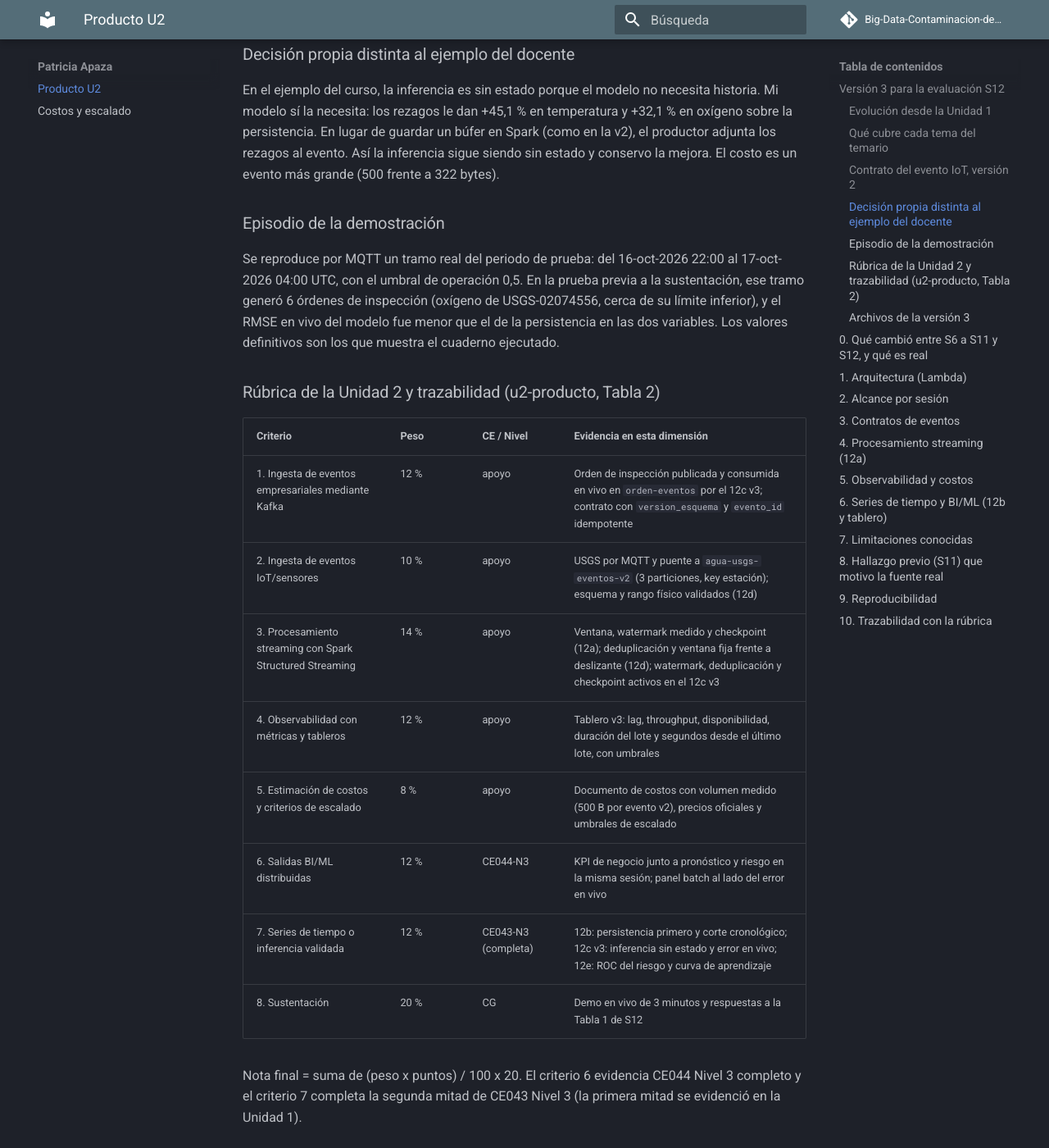
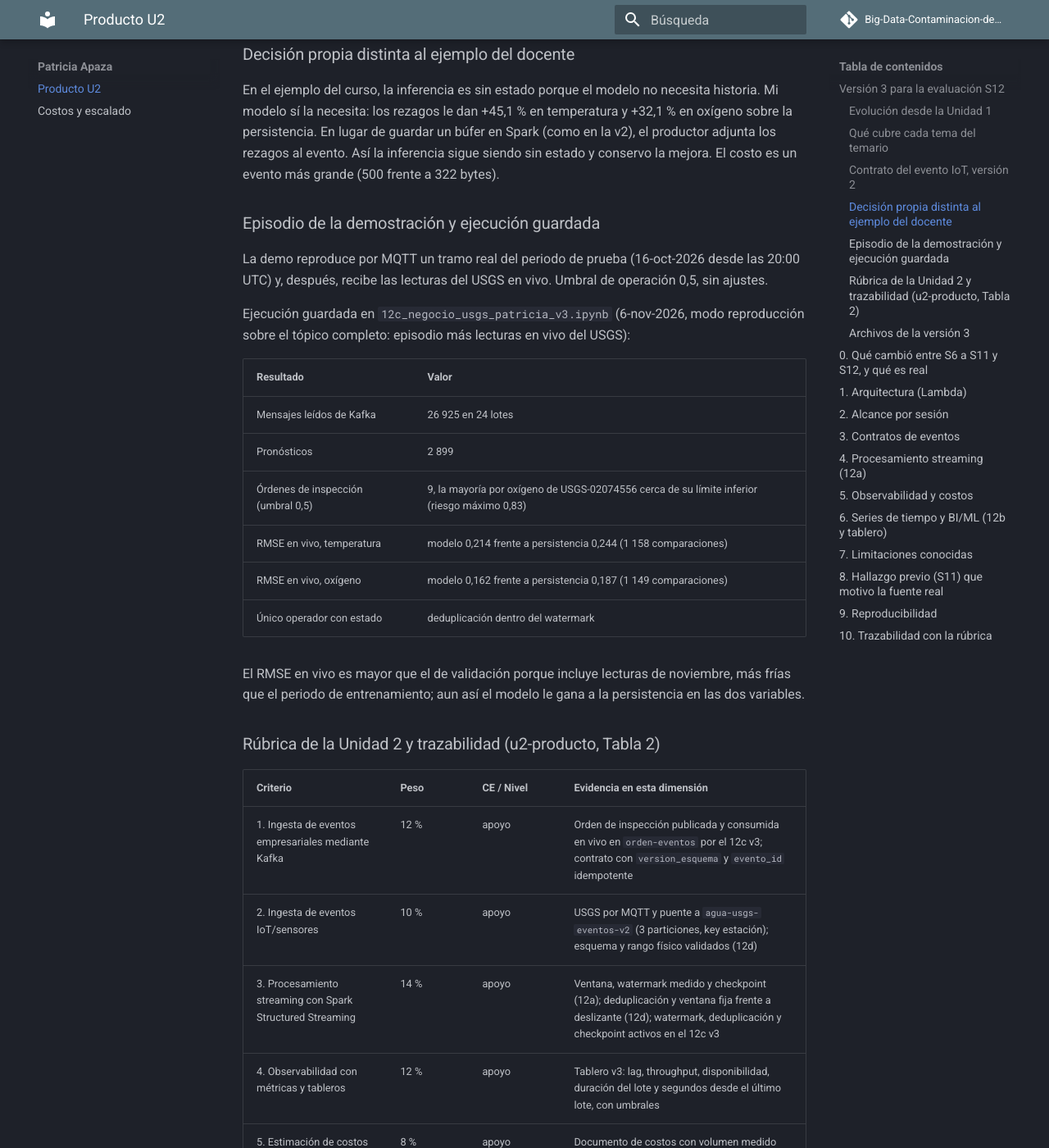
Before and after one commit to Patricia-Apaza/Big-Data-Contaminacion-del-Agua-, an MkDocs documentation site: the page built from docs/patricia/u2-producto.md, in a window 1280 px wide and 1400 px high, scrolled down 2192 px. Shown: the whole window at 82% size. Built offline with MkDocs 1.6.1 and Material for MkDocs 9.7.7, drawn with Linux system fonts in a browser that asks for light colours; comment, search, counter and statistics services are not loaded.

Commit message:
U2 Patricia: seccion 2 del 12c v3 con la lectura fija y documentacion al dia

```diff
--- a/docs/patricia/u2-producto.md
+++ b/docs/patricia/u2-producto.md
@@ -45,9 +45,22 @@ Tamaño medio: unos 500 bytes (medido sobre 2 221 eventos v2 reales), frente a 3
 
 En el ejemplo del curso, la inferencia es sin estado porque el modelo no necesita historia. Mi modelo sí la necesita: los rezagos le dan +45,1 % en temperatura y +32,1 % en oxígeno sobre la persistencia. En lugar de guardar un búfer en Spark (como en la v2), el productor adjunta los rezagos al evento. Así la inferencia sigue siendo sin estado y conservo la mejora. El costo es un evento más grande (500 frente a 322 bytes).
 
-### Episodio de la demostración
+### Episodio de la demostración y ejecución guardada
 
-Se reproduce por MQTT un tramo real del periodo de prueba: del 16-oct-2026 22:00 al 17-oct-2026 04:00 UTC, con el umbral de operación 0,5. En la prueba previa a la sustentación, ese tramo generó 6 órdenes de inspección (oxígeno de USGS-02074556, cerca de su límite inferior), y el RMSE en vivo del modelo fue menor que el de la persistencia en las dos variables. Los valores definitivos son los que muestra el cuaderno ejecutado.
+La demo reproduce por MQTT un tramo real del periodo de prueba (16-oct-2026 desde las 20:00 UTC) y, después, recibe las lecturas del USGS en vivo. Umbral de operación 0,5, sin ajustes.
+
+Ejecución guardada en `12c_negocio_usgs_patricia_v3.ipynb` (6-nov-2026, modo reproducción sobre el tópico completo: episodio más lecturas en vivo del USGS):
+
+| Resultado | Valor |
+|---|---|
+| Mensajes leídos de Kafka | 26 925 en 24 lotes |
+| Pronósticos | 2 899 |
+| Órdenes de inspección (umbral 0,5) | 9, la mayoría por oxígeno de USGS-02074556 cerca de su límite inferior (riesgo máximo 0,83) |
+| RMSE en vivo, temperatura | modelo 0,214 frente a persistencia 0,244 (1 158 comparaciones) |
+| RMSE en vivo, oxígeno | modelo 0,162 frente a persistencia 0,187 (1 149 comparaciones) |
+| Único operador con estado | deduplicación dentro del watermark |
+
+El RMSE en vivo es mayor que el de validación porque incluye lecturas de noviembre, más frías que el periodo de entrenamiento; aun así el modelo le gana a la persistencia en las dos variables.
 
 ### Rúbrica de la Unidad 2 y trazabilidad (u2-producto, Tabla 2)
 
```
Also changed, not shown: pyspark/sesiones/AquaVigia_Producto_U2/patricia/u2-producto.md (+15 -2 lines), 1 other file.
